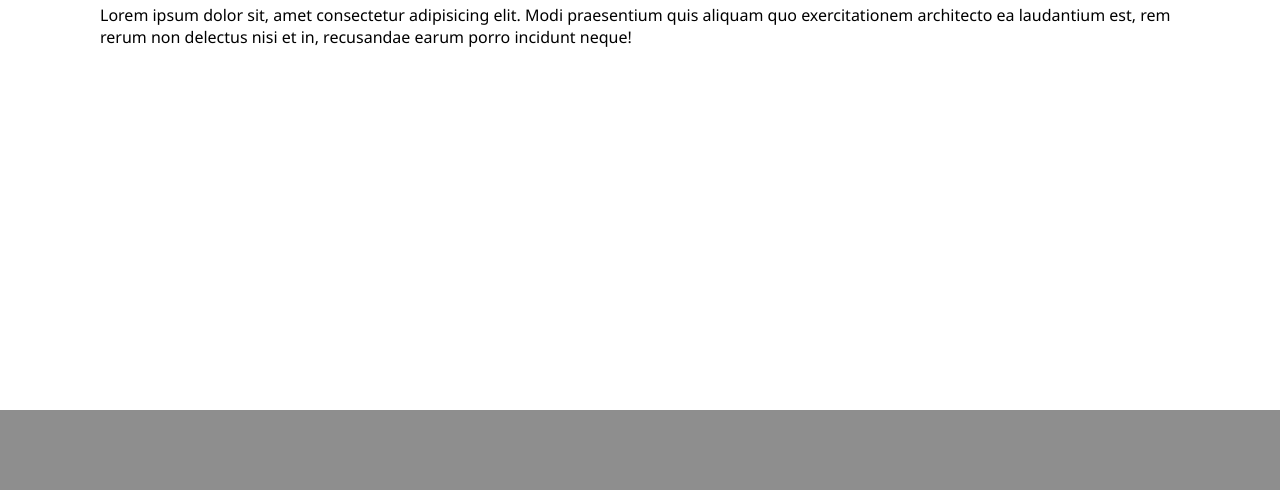
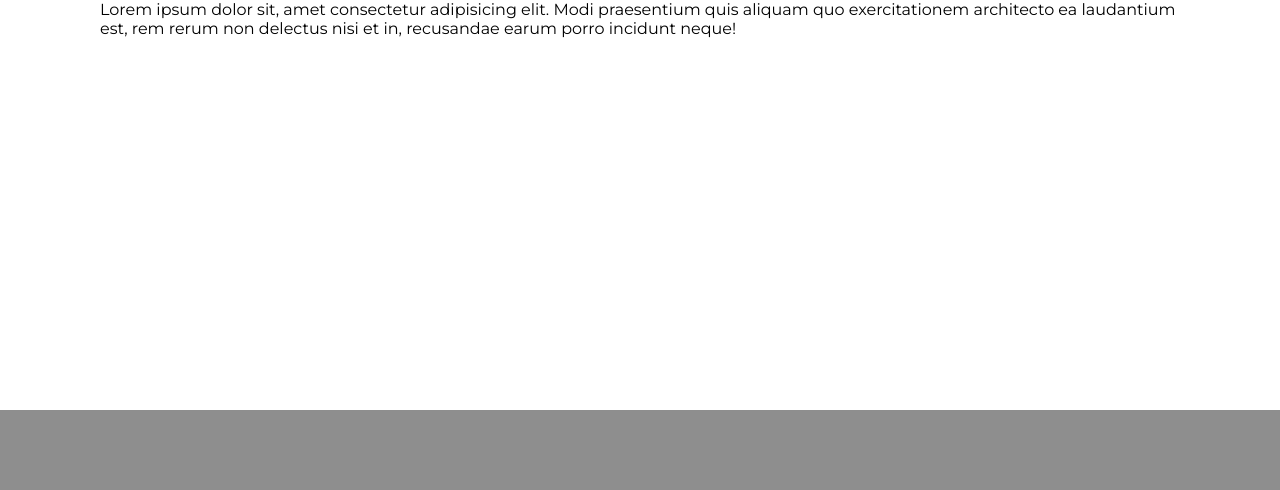
Before and after one commit to Lourdest812/Proyecto-Universidad-Popular-Brigadas-Vanni, a plain HTML site: page index.html in a window 1280 px wide. Shown: the part 159-649 px from the top of the page. Drawn offline with Linux system fonts and the light colour scheme.

Commit message:
Agregado de font-family de google fonts

```diff
--- a/css/style.css
+++ b/css/style.css
@@ -9,7 +9,8 @@ html{
 }
 
 body{
-    font-family:'Segoe UI', Tahoma, Geneva, Verdana, sans-serif;
+    /*font-family:'Segoe UI', Tahoma, Geneva, Verdana, sans-serif;*/
+    font-family: 'Montserrat', sans-serif;
     height: 100vh;
     /*footer*/
     display: flex;
--- a/index.html
+++ b/index.html
@@ -13,6 +13,11 @@
 
     <!--Link a fontawesome-->
     <script src="https://kit.fontawesome.com/e15e8c34af.js" crossorigin="anonymous"></script>
+
+     <!--Links a Google fonts-->
+     <link rel="preconnect" href="https://fonts.googleapis.com">
+     <link rel="preconnect" href="https://fonts.gstatic.com" crossorigin>
+     <link href="https://fonts.googleapis.com/css2?family=Montserrat:wght@400;700&family=Poppins:wght@300;400;500;600;700;800;900&display=swap" rel="stylesheet">
 
 
     <title>Universidad Popular Brigadas Vanni</title>
```
Also changed, not shown: about.html (+5 -0 lines), contacto.html (+5 -0 lines), cursos.html (+4 -0 lines).
